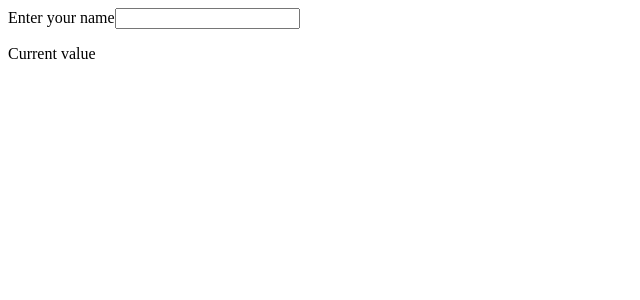
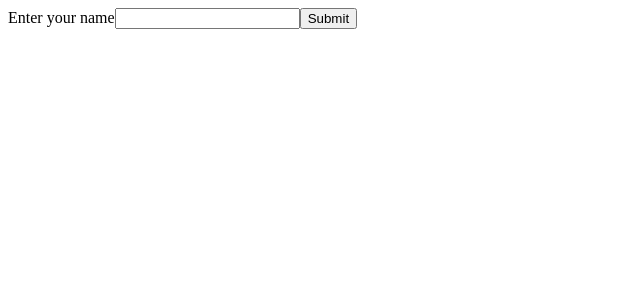
Before and after one commit to hemmad777/react-learning, a React (Vite) app: page / in a window 1280 px wide. Shown: the top 300 px of the page, without its empty margins (0-640 px from the left). Built offline with nearby package versions, Linux system fonts and the light colour scheme.

Commit message:
Created form when submiting when prevent default and alert entered name

```diff
--- a/src/main.jsx
+++ b/src/main.jsx
@@ -11,9 +11,14 @@ function MyForm(){
     setName(e.target.value);
   }
 
+  const handleSubmit=(e)=>{
+    e.preventDefault();
+    alert(name)
+  }
+
   return(
     <>
-    <form action="">
+    <form onSubmit={handleSubmit}>
       <label htmlFor="name">Enter your name
         <input type="text"
         value={name}
@@ -21,7 +26,7 @@ function MyForm(){
         />
 
       </label>
-      <p>Current value {name}</p>
+      <input type="submit" />
 
 
     </form>
```
